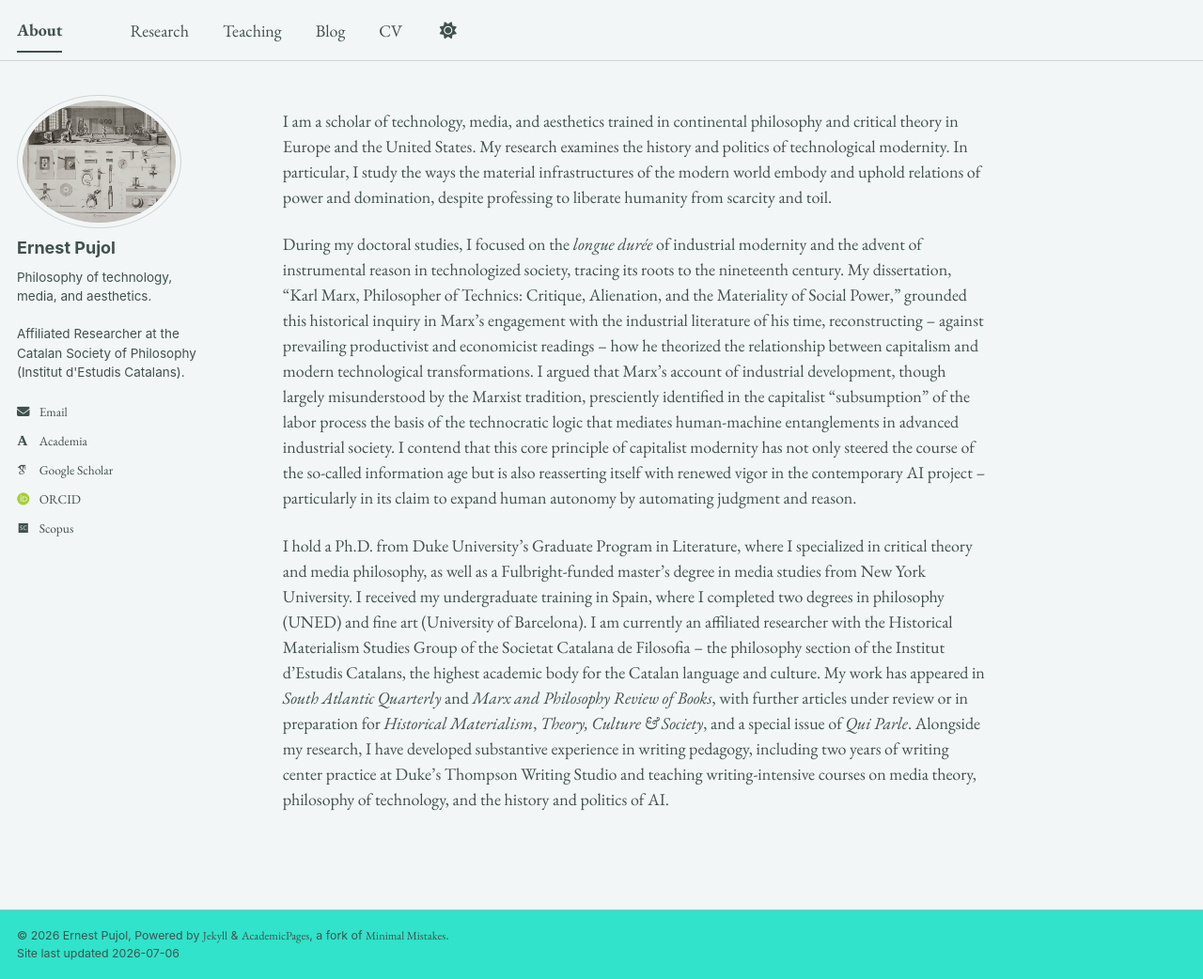
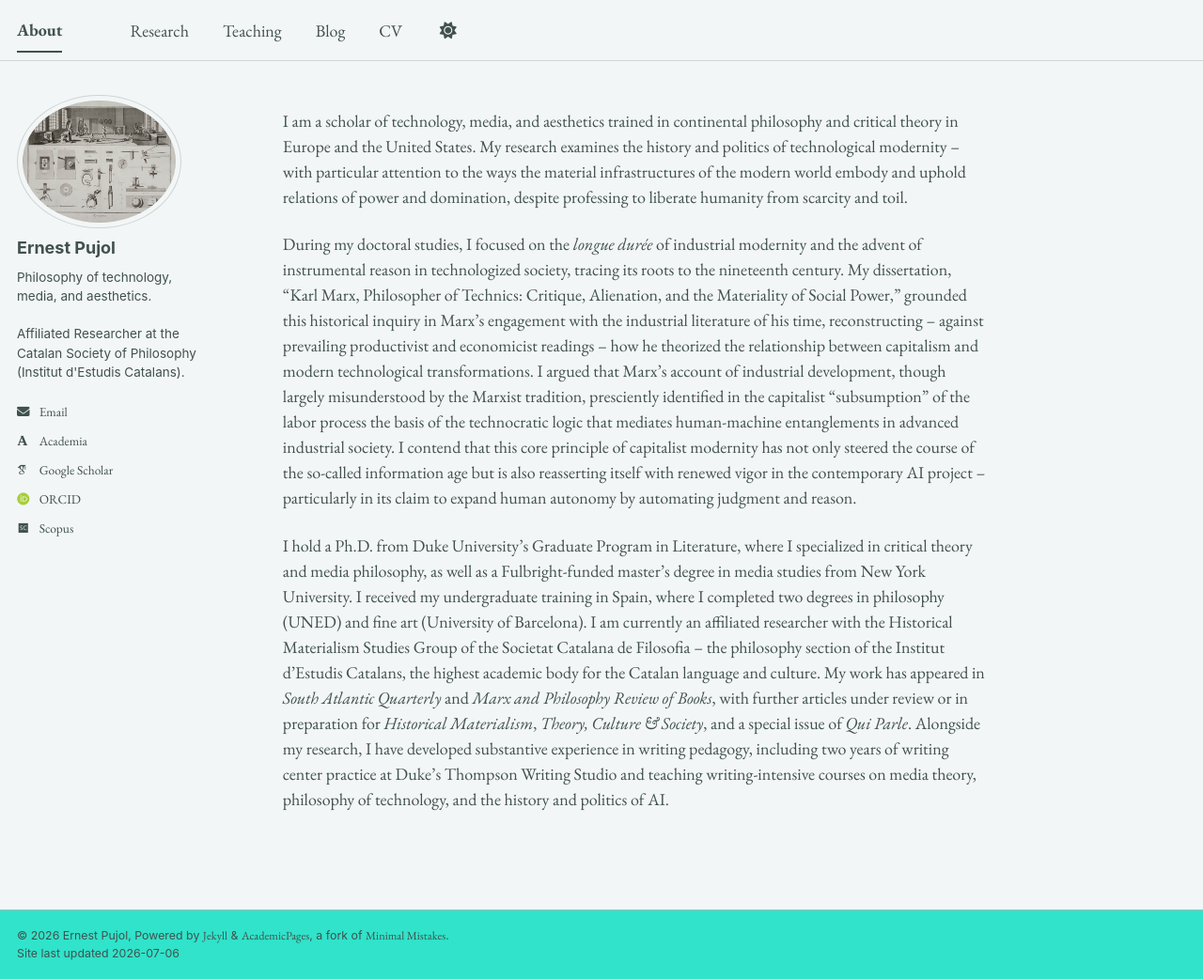
Before and after one commit to epujol90/epujol90.github.io, a Jekyll site: the page built from _pages/about.md, in a window 1280 px wide and 1042 px high. Shown: the whole window at 94% size. Built offline with Jekyll 4.4.1, drawn with Linux system fonts in a browser that asks for light colours; some web fonts are replaced; a script bundle is joined from its source files by our own code; library files that are not in the unit come from our copies.

Commit message:
Update about.md

```diff
--- a/_pages/about.md
+++ b/_pages/about.md
@@ -6,7 +6,7 @@ redirect_from:
   - /about/
   - /about.html
 ---
-I am a scholar of technology, media, and aesthetics trained in continental philosophy and critical theory in Europe and the United States. My research examines the history and politics of technological modernity. In particular, I study the ways the material infrastructures of the modern world embody and uphold relations of power and domination, despite professing to liberate humanity from scarcity and toil.
+I am a scholar of technology, media, and aesthetics trained in continental philosophy and critical theory in Europe and the United States. My research examines the history and politics of technological modernity -- with particular attention to the ways the material infrastructures of the modern world embody and uphold relations of power and domination, despite professing to liberate humanity from scarcity and toil.
 
 During my doctoral studies, I focused on the _longue durée_ of industrial modernity and the advent of instrumental reason in technologized society, tracing its roots to the nineteenth century. My dissertation, “Karl Marx, Philosopher of Technics: Critique, Alienation, and the Materiality of Social Power,” grounded this historical inquiry in Marx’s engagement with the industrial literature of his time, reconstructing -- against prevailing productivist and economicist readings -- how he theorized the relationship between capitalism and modern technological transformations. I argued that Marx’s account of industrial development, though largely misunderstood by the Marxist tradition, presciently identified in the capitalist "subsumption" of the labor process the basis of the technocratic logic that mediates human-machine entanglements in advanced industrial society. I contend that this core principle of capitalist modernity has not only steered the course of the so-called information age but is also reasserting itself with renewed vigor in the contemporary AI project -- particularly in its claim to expand human autonomy by automating judgment and reason.
 
```
